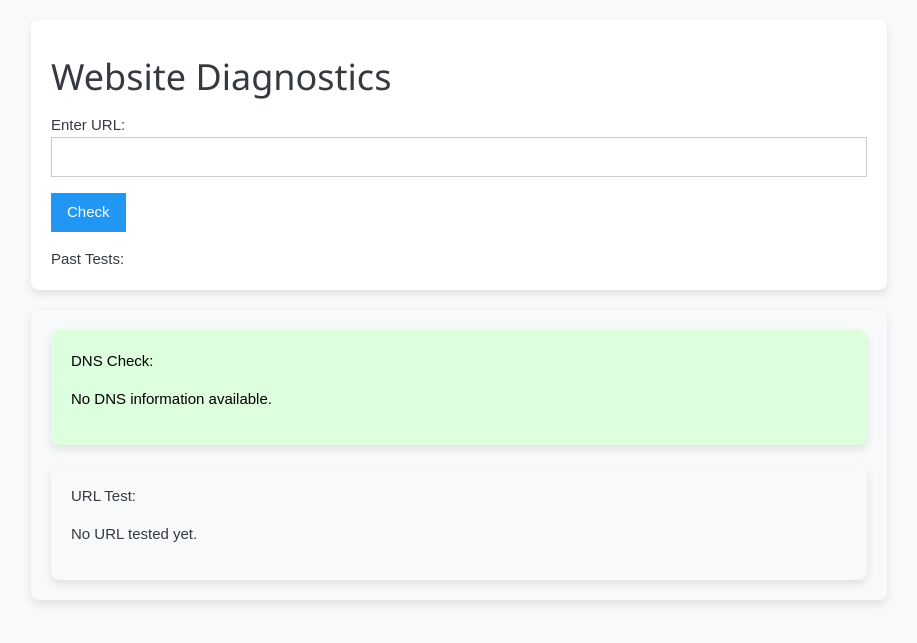
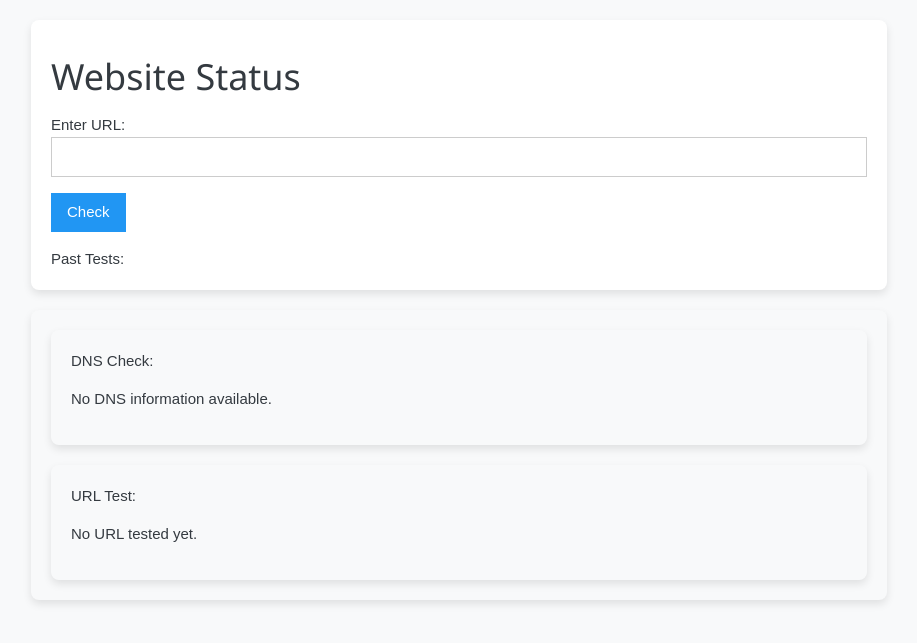
Before and after one commit to nickilby/jim-bob, a Flask app: template app/templates/index.html in a window 1280 px wide. Shown: the top 643 px of the page, without its empty margins (181-1098 px from the left). Run offline with Flask 2, Linux system fonts and the light colour scheme; the template is opened without the code that fills it, so the values that code supplies are empty.

Commit message:
status colour and dns fixes

```diff
--- a/app/templates/index.html
+++ b/app/templates/index.html
@@ -3,7 +3,7 @@
 <head>
     <meta charset="UTF-8">
     <meta name="viewport" content="width=device-width, initial-scale=1.0">
-    <title>Website Diagnostics</title>
+    <title>Website Status</title>
     <link rel="stylesheet" href="/static/styles.css">
     <link rel="stylesheet" href="https://www.w3schools.com/w3css/4/w3.css">
     <style>
@@ -95,7 +95,7 @@
 <body>
     <div class="container">
         <div class="fixed-form">
-            <h1>Website Diagnostics</h1>
+            <h1>Website Status</h1>
             <form method="post">
                 <label for="url">Enter URL:</label>
                 <input class="w3-input w3-border" type="text" id="url" name="url" value="{{ current_url }}" required>
@@ -113,9 +113,9 @@
         </div>
 
         <div class="results">
-            <div class="status-box w3-pale-green w3-border-green">
+            <div class="status-box {{ additional_info.get('dns_info', {}).get('status_color', 'w3-pale-red w3-border-red') }}">
                 <label>DNS Check:</label>
-                {% if additional_info.dns_info.ip %}
+                {% if additional_info.get('dns_info') %}
                     <ul>
                         <li><strong>DNS IP:</strong> {{ additional_info.dns_info.ip }}</li>
                         {% if additional_info.dns_info.cname %}
```
Also changed, not shown: services/checker.py (+13 -5 lines).
